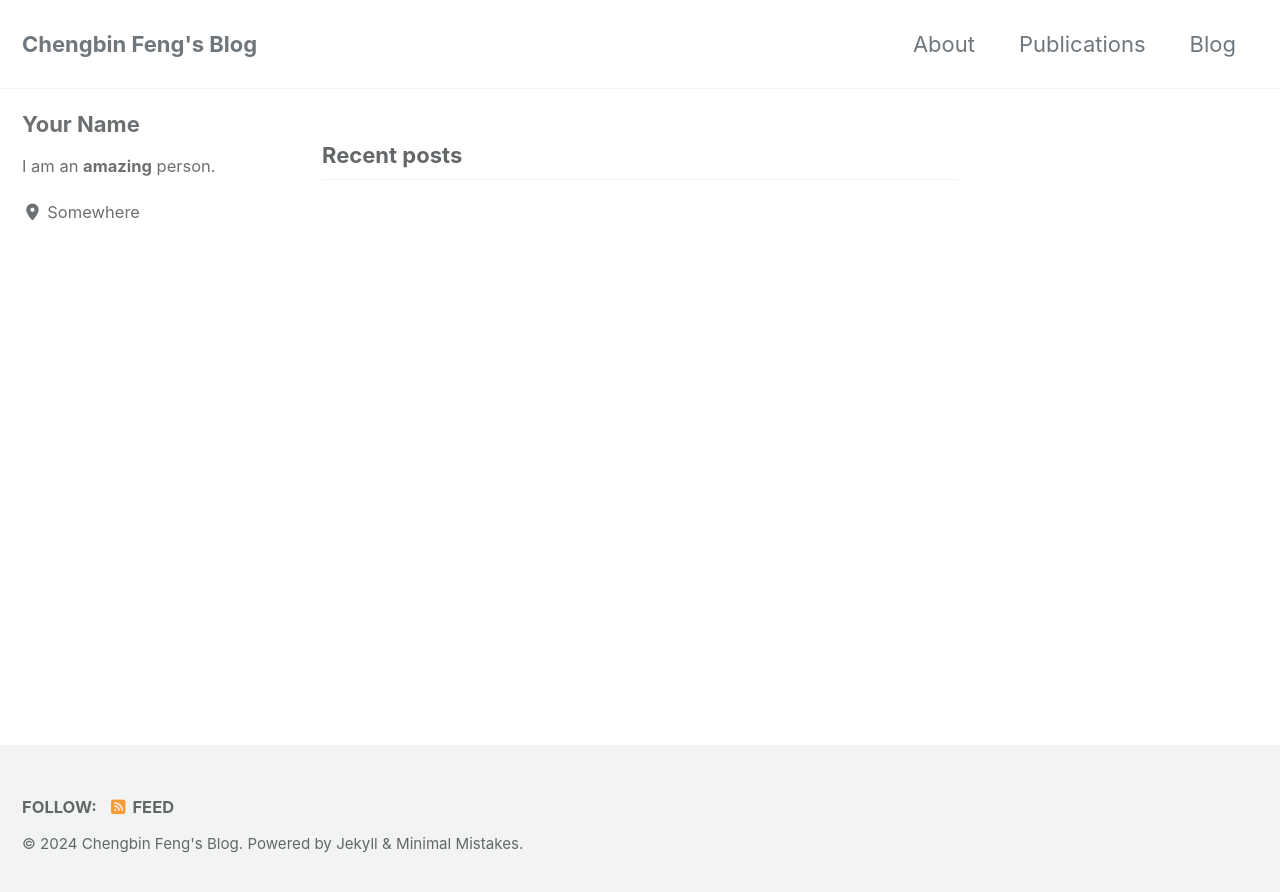
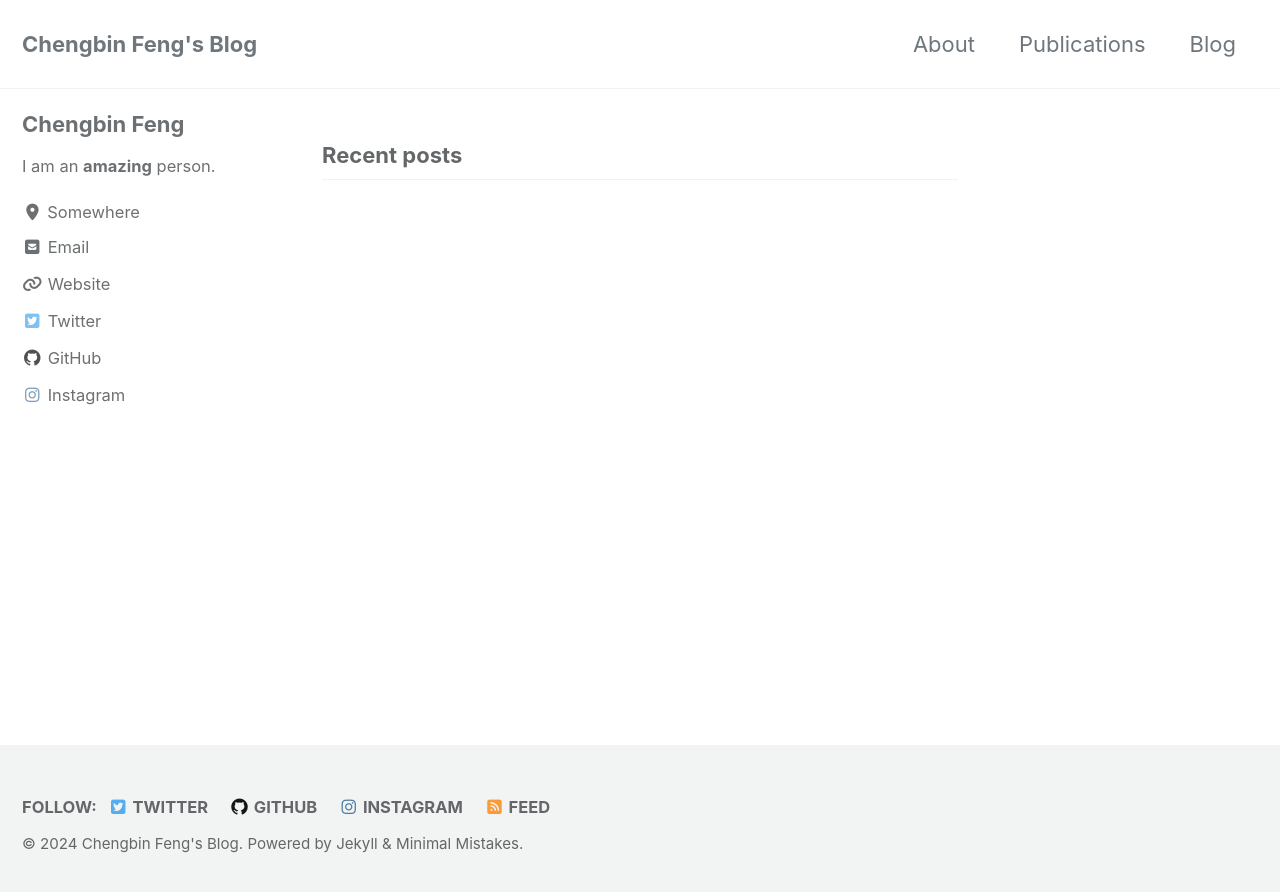
Before and after one commit to kfengc27/kfengc27.github.io, a Jekyll site: the page built from index.html, in a window 1280 px wide. Shown: the top 892 px of the page. Built offline with Jekyll 4.4.1, drawn with Linux system fonts in a browser that asks for light colours; cached includes are drawn as plain includes; the list of posts is cut into pages by our own code.

Commit message:
add my information

```diff
--- a/_config.yml
+++ b/_config.yml
@@ -113,7 +113,7 @@ analytics:
 
 # Site Author
 author:
-  name             : "Your Name"
+  name             : "Chengbin Feng"
   avatar           : # path of avatar image, e.g. "/assets/images/bio-photo.jpg"
   bio              : "I am an **amazing** person."
   location         : "Somewhere"
@@ -121,35 +121,35 @@ author:
   links:
     - label: "Email"
       icon: "fas fa-fw fa-envelope-square"
-      # url: "mailto:your.name@email.com"
+      url: "mailto:chengbin.feng@unsw.edu.au"
     - label: "Website"
       icon: "fas fa-fw fa-link"
-      # url: "https://your-website.com"
+      url: "https://www.kfengc27.com"
     - label: "Twitter"
       icon: "fab fa-fw fa-twitter-square"
-      # url: "https://twitter.com/"
+      url: "https://twitter.com/kfengc27"
     - label: "Facebook"
       icon: "fab fa-fw fa-facebook-square"
       # url: "https://facebook.com/"
     - label: "GitHub"
       icon: "fab fa-fw fa-github"
-      # url: "https://github.com/"
+      url: "https://github.com/kfengc27"
     - label: "Instagram"
       icon: "fab fa-fw fa-instagram"
-      # url: "https://instagram.com/"
+      url: "https://www.instagram.com/kfengc27/"
 
 # Site Footer
 footer:
   links:
     - label: "Twitter"
       icon: "fab fa-fw fa-twitter-square"
-      # url:
+      url: "https://www.kfengc27.com"
     - label: "Facebook"
       icon: "fab fa-fw fa-facebook-square"
       # url:
     - label: "GitHub"
       icon: "fab fa-fw fa-github"
-      # url:
+      url: "https://github.com/kfengc27"
     - label: "GitLab"
       icon: "fab fa-fw fa-gitlab"
       # url:
@@ -158,7 +158,7 @@ footer:
       # url:
     - label: "Instagram"
       icon: "fab fa-fw fa-instagram"
-      # url:
+      url: "https://www.instagram.com/kfengc27/"
 
 
 # Reading Files
```
